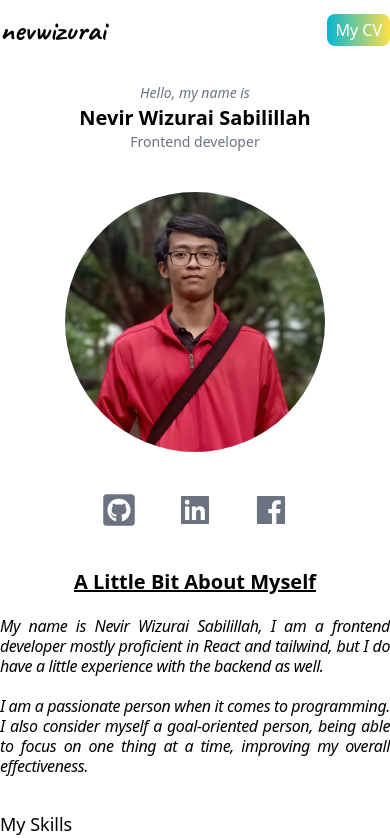
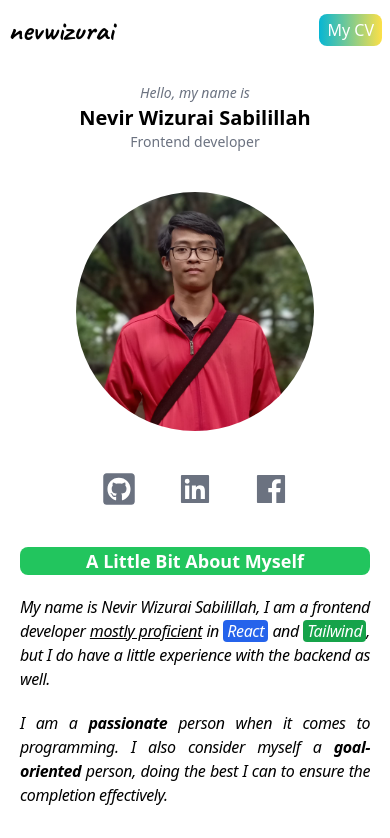
Before and after one commit to nevwizurai/portofolio, a React (Vite) app: page / in a window 390 px wide. Shown: the top 838 px of the page. Built offline with nearby package versions, Linux system fonts and the light colour scheme.

Commit message:
adapting home section to all breakpoint

```diff
--- a/src/components/Home.section.jsx
+++ b/src/components/Home.section.jsx
@@ -5,7 +5,7 @@ import { AiFillLinkedin, AiFillFacebook } from "react-icons/ai";
 
 const Home = () => {
   return (
-    <section>
+    <section className="px-2">
       {/* Navbar */}
       <nav>
         <div className="flex justify-between items-center py-3">
@@ -19,8 +19,10 @@ const Home = () => {
         </div>
       </nav>
 
+      {/* Main Container */}
+      <div className="lg:flex lg:justify-center">
         {/* Greeting */}
-      <div className="my-5">
+        <div className="my-5 px-2 lg:w-1/2">
           {/* Text */}
           <div className="text-center mb-5">
             <small className="text-sm text-gray-500 italic">Hello, my name is</small>
@@ -29,7 +31,7 @@ const Home = () => {
           </div>
 
           {/* Picture */}
-        <div className="w-2/3 mx-auto my-10 bg-gradient-to-br from-green-400 rounded-full overflow-hidden">
+          <div className="w-2/3 sm:w-1/2 mx-auto my-10 bg-gradient-to-br from-green-400 rounded-full overflow-hidden">
             <img src={ImgMe} alt="my picture" className="max-w-full h-auto" />
           </div>
 
@@ -51,16 +53,23 @@ const Home = () => {
           </div>
         </div>
 
-      <div className="flex  flex-col gap-y-5 mt-10">
-        <h2 className="font-semibold text-xl underline text-center">A Little Bit About Myself</h2>
-        <p className="leading-5 text-justify tracking-tight italic">
-          My name is Nevir Wizurai Sabilillah, I am a frontend developer mostly proficient in React and tailwind, but I
-          do have a little experience with the backend as well.
+        <div className="flex  flex-col gap-y-5 mt-10 px-3 sm:w-3/4 sm:mx-auto lg:w-1/2">
+          <h2 className="font-semibold text-lg lg:text-xl bg-green-500 rounded-lg text-white text-center">
+            A Little Bit About Myself
+          </h2>
+          <p className="leading-6 lg:text-lg text-justify tracking-tight italic">
+            My name is Nevir Wizurai Sabilillah, I am a frontend developer{" "}
+            <span className="underline">mostly proficient</span> in{" "}
+            <span className="bg-blue-600 px-1 rounded py-0 text-white">React</span> and{" "}
+            <span className="bg-green-600 px-1 rounded py-0 text-white">Tailwind</span>, but I do have a little
+            experience with the backend as well.
           </p>
-        <p className="leading-5 text-justify tracking-tight italic">
-          I am a passionate person when it comes to programming. I also consider myself a goal-oriented person, being
-          able to focus on one thing at a time, improving my overall effectiveness.
+          <p className="leading-6 lg:text-lg text-justify tracking-tight italic">
+            I am a <span className="font-semibold">passionate</span> person when it comes to programming. I also
+            consider myself a <span className="font-semibold">goal-oriented</span> person, doing the best I can to
+            ensure the completion effectively.
           </p>
+        </div>
       </div>
     </section>
   );
```
Lines whose indentation alone changed are shown as unchanged.
